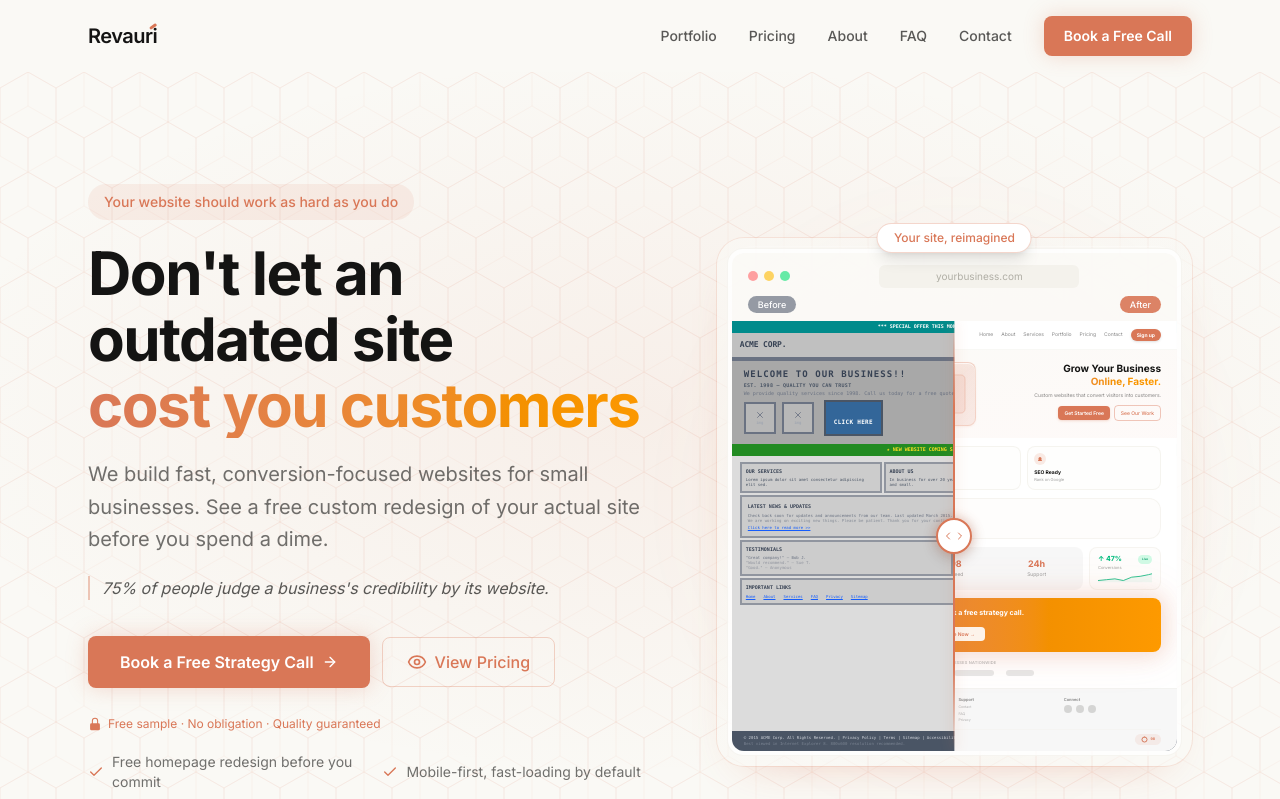
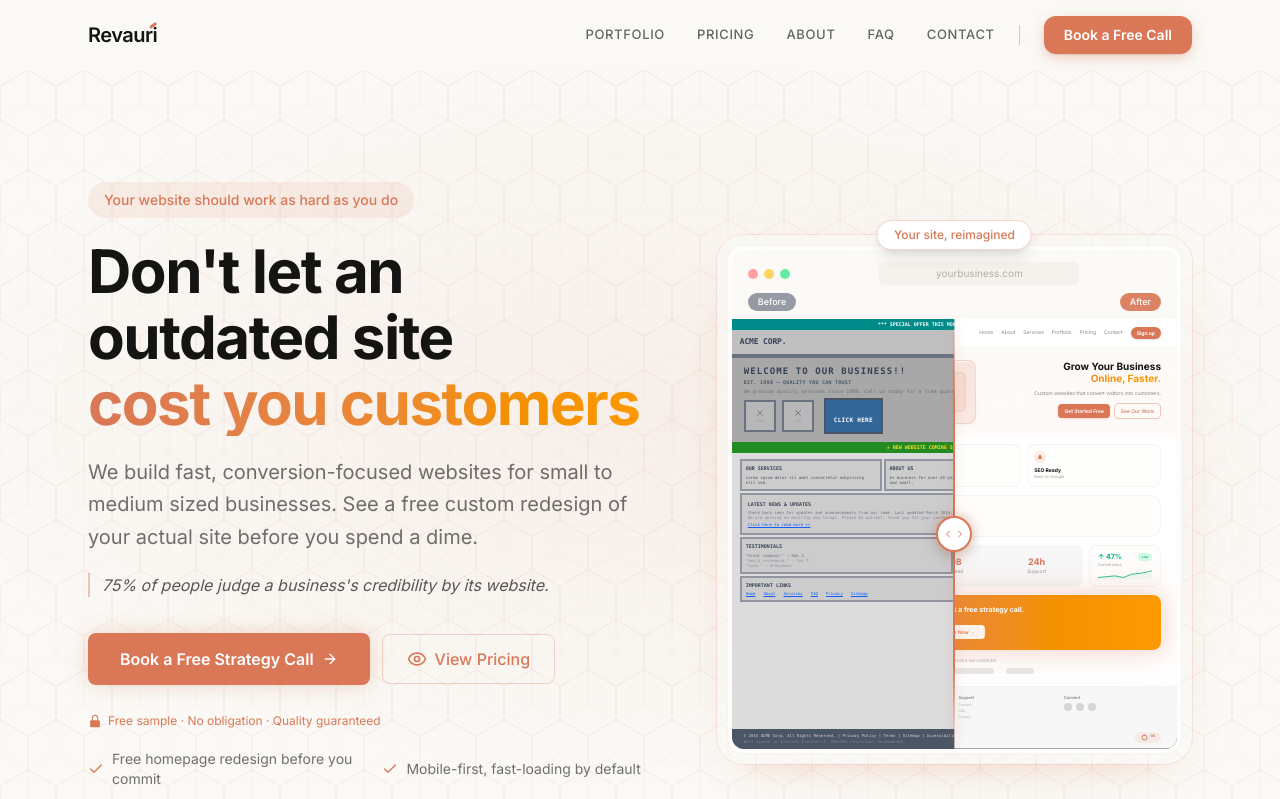
Before and after one commit to Revauri/revauri-sites, a Next.js app in the folder revauri-site/: page / in a window 1280 px wide. Shown: the top 799 px of the page. Built offline with nearby package versions, Linux system fonts and the light colour scheme.

Commit message:
Polish header nav (uppercase links, orange dividers, CTA sizing) and hero copy

```diff
--- a/revauri-site/components/header.tsx
+++ b/revauri-site/components/header.tsx
@@ -54,23 +54,32 @@ export function Header() {
           </Link>
 
           {/* Desktop Nav */}
-          <nav className="hidden items-center gap-8 md:flex">
+          <nav
+            className="hidden items-center gap-5 md:flex lg:gap-6"
+            aria-label="Main navigation"
+          >
+            <div className="flex items-center gap-6 lg:gap-8">
               {navLinks.map((link) => (
                 <Link
                   key={link.href}
                   href={link.href}
-                className={`relative text-sm font-medium transition-colors after:absolute after:bottom-0 after:left-0 after:h-0.5 after:bg-brand-orange after:transition-all after:duration-300 ${
+                  className={`relative py-1 text-[0.8125rem] font-medium uppercase tracking-wider transition-colors after:absolute after:bottom-0 after:left-0 after:h-0.5 after:rounded-full after:bg-brand-orange after:transition-[width] after:duration-300 after:ease-out ${
                     pathname === link.href
                       ? "text-brand-dark after:w-full dark:text-brand-cream"
-                    : "text-brand-dark/70 after:w-0 hover:text-brand-dark hover:after:w-full dark:text-brand-cream/70 dark:hover:text-brand-cream"
+                      : "text-brand-dark/65 after:w-0 hover:text-brand-dark hover:after:w-full dark:text-brand-cream/65 dark:hover:text-brand-cream"
                   }`}
                 >
                   {link.label}
                 </Link>
               ))}
+            </div>
+            <span
+              aria-hidden
+              className="h-5 w-px shrink-0 bg-brand-orange/45 dark:bg-brand-orange/50"
+            />
             <Link
               href="/book"
-              className="rounded-lg bg-brand-orange px-5 py-2.5 text-sm font-semibold text-white shadow-lg transition-all duration-300 hover:scale-[1.03] hover:shadow-brand-orange/30 focus-visible:outline-2 focus-visible:outline-offset-2 focus-visible:outline-brand-orange animate-pulse-glow"
+              className="rounded-xl bg-brand-orange px-5 py-[0.55rem] text-sm font-semibold text-white shadow-[0_1px_2px_rgba(0,0,0,0.06),0_4px_14px_-2px_rgba(217,119,87,0.45)] transition-[box-shadow,filter] duration-300 hover:shadow-[0_2px_4px_rgba(0,0,0,0.06),0_8px_24px_-4px_rgba(217,119,87,0.55)] focus-visible:outline-2 focus-visible:outline-offset-2 focus-visible:outline-brand-orange active:brightness-[0.97]"
             >
               Book a Free Call
             </Link>
@@ -113,7 +122,8 @@ export function Header() {
               </button>
             </div>
             <motion.nav
-              className="flex flex-col items-center gap-6 pt-16"
+              className="flex flex-col items-center gap-5 pt-16"
+              aria-label="Main navigation"
               initial="hidden"
               animate="visible"
               variants={{
@@ -132,16 +142,25 @@ export function Header() {
                   <Link
                     href={link.href}
                     onClick={() => setMenuOpen(false)}
-                    className={`text-lg font-medium transition-colors ${
+                    className={`relative pb-1 text-lg font-medium uppercase tracking-wider transition-colors after:absolute after:bottom-0 after:left-1/2 after:h-0.5 after:w-0 after:-translate-x-1/2 after:rounded-full after:bg-brand-orange after:transition-[width] after:duration-300 after:ease-out ${
                       pathname === link.href
-                        ? "text-brand-orange"
-                        : "text-brand-dark/70 hover:text-brand-dark dark:text-brand-cream/70 dark:hover:text-brand-cream"
+                        ? "text-brand-dark after:w-10 dark:text-brand-cream"
+                        : "text-brand-dark/65 hover:text-brand-dark hover:after:w-10 dark:text-brand-cream/65 dark:hover:text-brand-cream"
                     }`}
                   >
                     {link.label}
                   </Link>
                 </motion.div>
               ))}
+              <motion.div
+                variants={{
+                  hidden: { opacity: 0, scaleX: 0 },
+                  visible: { opacity: 1, scaleX: 1 },
+                }}
+                transition={{ duration: 0.25, ease: "easeOut" }}
+                className="mt-2 h-px w-12 origin-center bg-brand-orange/45 dark:bg-brand-orange/50"
+                aria-hidden
+              />
               <motion.div
                 variants={{
                   hidden: { opacity: 0, y: 15 },
@@ -151,7 +170,7 @@ export function Header() {
                 <Link
                   href="/book"
                   onClick={() => setMenuOpen(false)}
-                  className="mt-4 inline-block rounded-lg bg-brand-orange px-8 py-3 text-base font-semibold text-white transition-colors hover:bg-brand-orange/90"
+                  className="mt-2 inline-block rounded-xl bg-brand-orange px-8 py-[0.6875rem] text-base font-semibold text-white shadow-[0_1px_2px_rgba(0,0,0,0.06),0_4px_14px_-2px_rgba(217,119,87,0.45)] transition-[box-shadow,filter] duration-300 hover:shadow-[0_2px_4px_rgba(0,0,0,0.06),0_8px_24px_-4px_rgba(217,119,87,0.55)] active:brightness-[0.97]"
                 >
                   Book a Free Call
                 </Link>
--- a/revauri-site/components/hero.tsx
+++ b/revauri-site/components/hero.tsx
@@ -512,7 +512,8 @@ export function Hero() {
 
             <FadeInWhenVisible delay={0.14}>
               <p className="max-w-2xl text-lg leading-relaxed text-brand-dark/60 dark:text-brand-cream/60 lg:text-xl">
-                We build fast, conversion-focused websites for small businesses.
+                We build fast, conversion-focused websites for small to medium
+                sized businesses.
                 See a free custom redesign of your actual site before you spend
                 a dime.
               </p>
```
Lines whose indentation alone changed are shown as unchanged.
